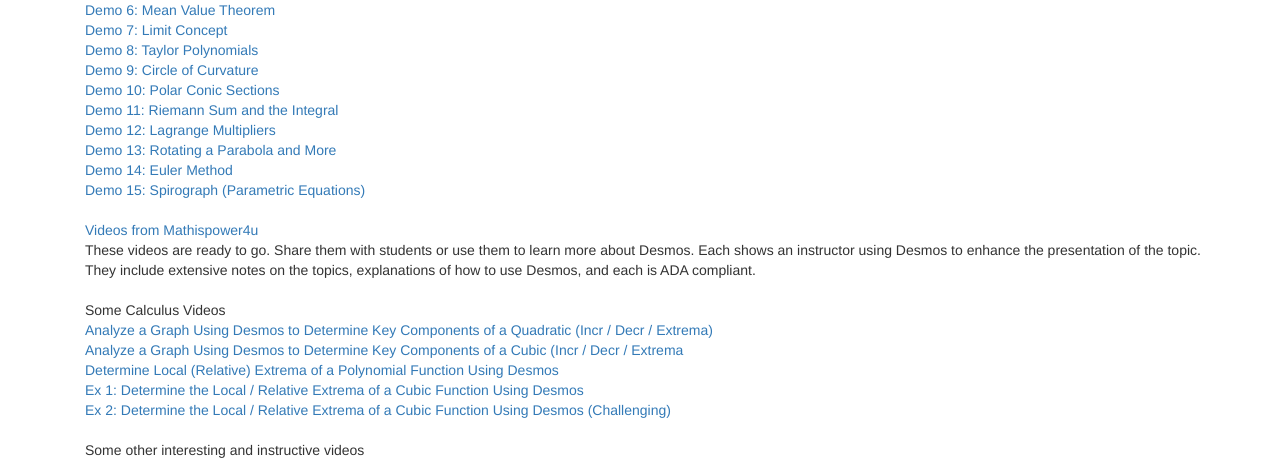
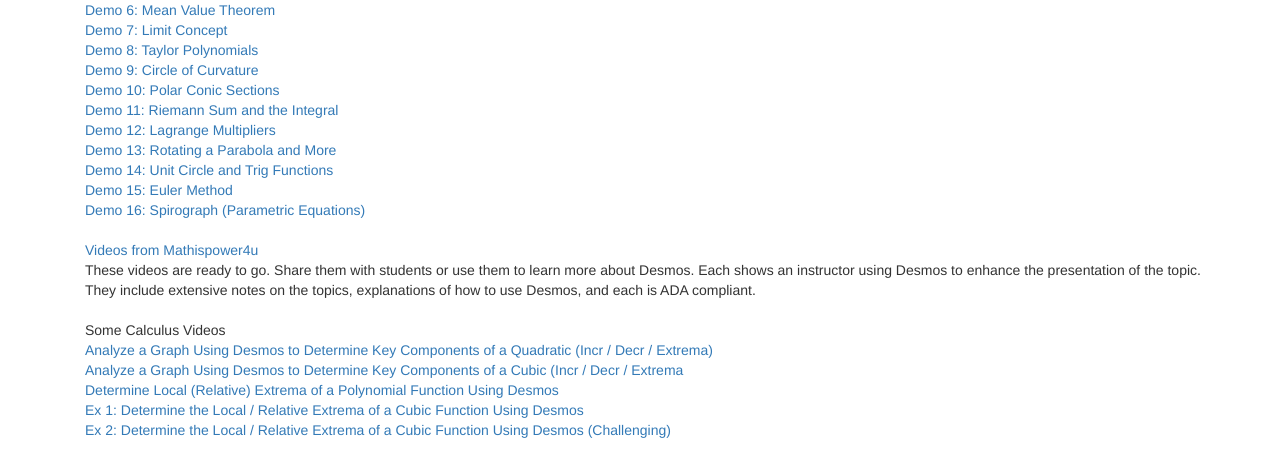
Before and after one commit to aambrioso1/alex_site_new, a Flask app: page /desmos in a window 1280 px wide. Shown: the part 192-650 px from the top of the page. Run offline with Flask 2, Linux system fonts and the light colour scheme; some libraries are stand-ins or nearby versions.

Commit message:
modify desmos to add unit circle example

```diff
--- a/templates/desmos.html
+++ b/templates/desmos.html
@@ -33,9 +33,11 @@
             <br>
             <a href="https://www.desmos.com/calculator/udes0tiydk" target="_blank">Demo 13:  Rotating a Parabola and More</a>
             <br>
-            <a href="https://www.desmos.com/calculator/0i0oebdu6j" target="_blank">Demo 14:  Euler Method</a>
+            <a href="https://www.desmos.com/calculator/aqou3umdtb" target="_blank">Demo 14:  Unit Circle and Trig Functions</a>
             <br>
-            <a href="https://www.desmos.com/calculator/ttl9h2ry5f" target="_blank">Demo 15:  Spirograph (Parametric Equations)</a>
+            <a href="https://www.desmos.com/calculator/0i0oebdu6j" target="_blank">Demo 15:  Euler Method</a>
+            <br>
+            <a href="https://www.desmos.com/calculator/ttl9h2ry5f" target="_blank">Demo 16:  Spirograph (Parametric Equations)</a>
         </div>
 
         <div class="container">
```
